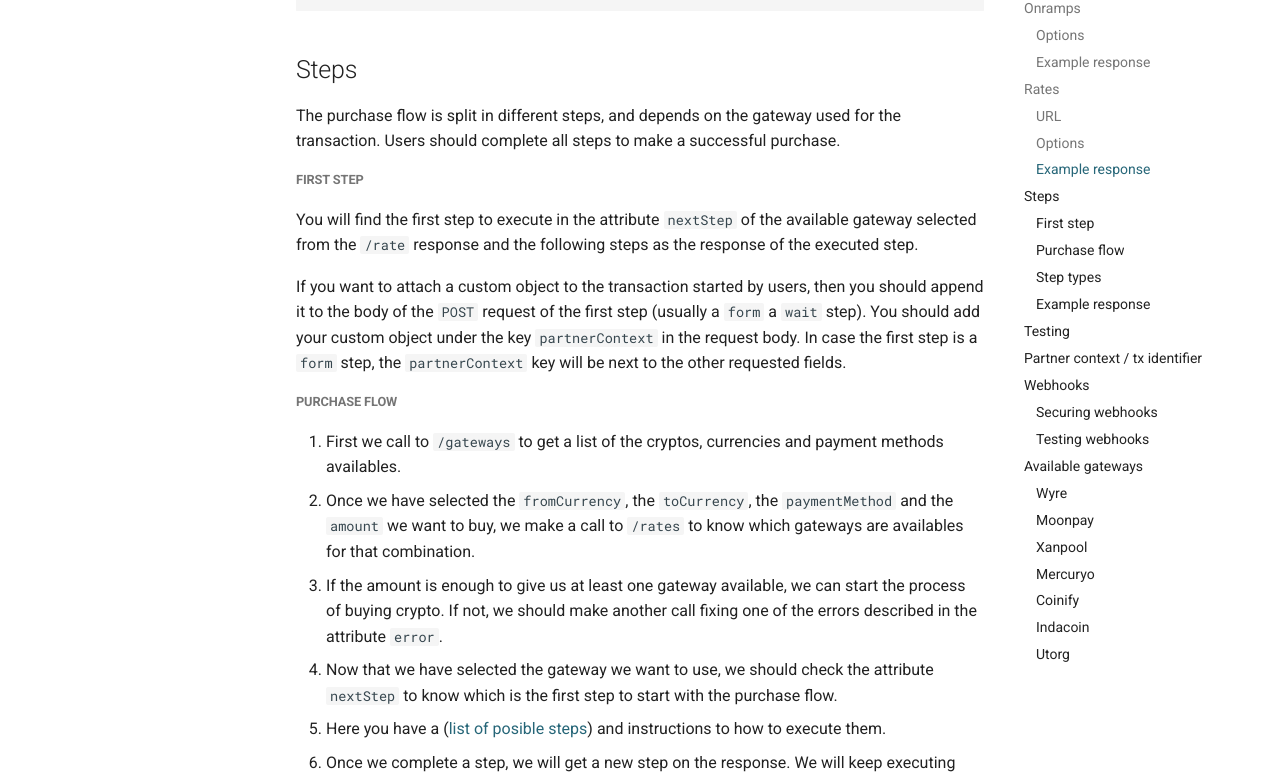
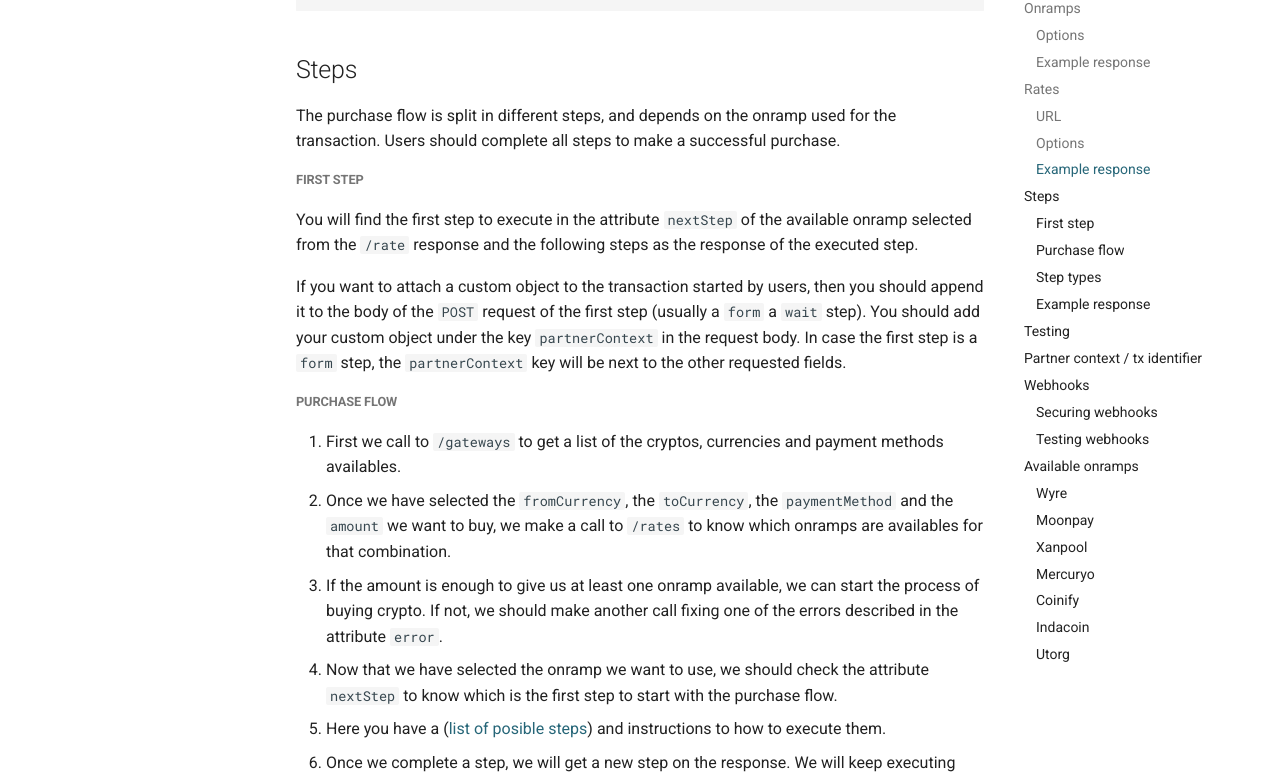
Before and after one commit to onramper/docs, an MkDocs documentation site: the page built from docs/API-Reference.md, in a window 1280 px wide and 1400 px high, scrolled down 3417 px. Shown: the part 154-928 px from the top of the window. Built offline with MkDocs 1.6.1 and Material for MkDocs 9.7.7, drawn with Linux system fonts in a browser that asks for light colours; some of the changed text lies outside the part shown.

Commit message:
Gateway > Onramp, added whitelist > support flow.

````diff
--- a/docs/API-Reference.md
+++ b/docs/API-Reference.md
@@ -140,20 +140,20 @@ Url variables `{fromCurrency}` and `{toCurrency}` should be filled with currency
 
 ## Steps
 
-The purchase flow is split in different steps, and depends on the gateway used for the transaction. Users should complete all steps to make a successful purchase.
+The purchase flow is split in different steps, and depends on the onramp used for the transaction. Users should complete all steps to make a successful purchase.
 
 ##### First step
 
-You will find the first step to execute in the attribute `nextStep` of the available gateway selected from the `/rate` response and the following steps as the response of the executed step.
+You will find the first step to execute in the attribute `nextStep` of the available onramp selected from the `/rate` response and the following steps as the response of the executed step.
 
 If you want to attach a custom object to the transaction started by users, then you should append it to the body of the `POST` request of the first step (usually a `form` a `wait` step). You should add your custom object under the key `partnerContext` in the request body. In case the first step is a `form` step, the `partnerContext` key will be next to the other requested fields.
 
 ##### Purchase flow
 
 1. First we call to `/gateways` to get a list of the cryptos, currencies and payment methods availables.
-2. Once we have selected the `fromCurrency`, the `toCurrency`, the `paymentMethod` and the `amount` we want to buy, we make a call to `/rates` to know which gateways are availables for that combination.
-3. If the amount is enough to give us at least one gateway available, we can start the process of buying crypto. If not, we should make another call fixing one of the errors described in the attribute `error`.
-4. Now that we have selected the gateway we want to use, we should check the attribute `nextStep` to know which is the first step to start with the purchase flow.
+2. Once we have selected the `fromCurrency`, the `toCurrency`, the `paymentMethod` and the `amount` we want to buy, we make a call to `/rates` to know which onramps are availables for that combination.
+3. If the amount is enough to give us at least one onramp available, we can start the process of buying crypto. If not, we should make another call fixing one of the errors described in the attribute `error`.
+4. Now that we have selected the onramp we want to use, we should check the attribute `nextStep` to know which is the first step to start with the purchase flow.
 5. Here you have a ([list of posible steps](#steps)) and instructions to how to execute them.
 6. Once we complete a step, we will get a new step on the response. We will keep executing steps until the flow is finished.
 
@@ -167,7 +167,7 @@ If you want to attach a custom object to the transaction started by users, then
 | ---------------------- | ---------------------------------------------------------------------------------------------------------------------------------------------------------------------------------------------------------------------------------------------------------------------------------------------------------------------------------------------------------------------------- |
 | wait                   | Waiting step. The server is processing some data and there's no action to be done now, user should wait. To execute make a `POST` request to the `url` attribute. The response will be another waiting step until the server has finished the current data processing, the app should query the following waiting steps until the server responds with another type of step. |
 | form                   | Form step. Describes a set of fields that should be filled by the user. To execute, make a `POST` request to the `url` attribute with the fields as a body request.                                                                                                                                                                                                          |
-| iframe                 | External widget/iframe step, required in the flow of some gateways (for payment/KYC). To execute this step, display to the user an iframe of the `url` attribute, listen to 'messages' of the iframe window to get the next step.                                                                                                                                            |
+| iframe                 | External widget/iframe step, required in the flow of some onramps (for payment/KYC). To execute this step, display to the user an iframe of the `url` attribute, listen to 'messages' of the iframe window to get the next step.                                                                                                                                            |
 | redirect               | The user should be redirected to the url specified in the `url` attribute. Listen to 'messages' of the redirected window to get the next step.                                                                                                                                                                                                                               |
 | pickOne                | User can choose to complete one of the steps listed in the `options` attribute.                                                                                                                                                                                                                                                                                              |
 | file                   | User should upload a file. To execute make a `PUT` request to the `url` attribute.                                                                                                                                                                                                                                                                                           |
@@ -298,7 +298,7 @@ In order to receive webhooks, you must provide Onramper with a URL that the webh
 | outCurrency `string`       | The identifier of the cryptocurrency the user wants to purchase.                    |
 | purchaseAmount `number     | undefined`                                                                          | A positive integer representing the value of the crypto purchased in `inCurrency` currency. |
 | timestamp `number`         | Time at which the object was created. Returned as Unix timestamp.                   |
-| gatewayIdentifier `string` | The identifier of the gateway used to execute the purchase.                         |
+| gatewayIdentifier `string` | The identifier of the onramp used to execute the purchase.                          |
 | medium `string             | undefined`                                                                          | Payment method used by the user.                                                            |
 | partnerContext `object     | undefined`                                                                          | Custom context of this event. Free context for partners to receive in webhooks.             |
 
@@ -348,8 +348,10 @@ curl -X POST -d "{\"type\":\"transaction_completed\",\"payload\":{\"txId\":\"WO_
 ```
 
 
-## Available gateways
-All gateways are available through API. However, most gateways will require you to display their widget at some stage during the transaction. The exceptions to this are Moonpay & Wyre, where you can fully customize the flow.
+## Available onramps
+All onramps are available through API. However, most onramps will require you to display their widget at some stage during the transaction. The exceptions to this are Moonpay (in select cases) & Wyre, where you can fully customize the flow.
+
+To enable fully a fully integrated experience with all onramps please contact <a href="mailto:support@onramper.com>support@onramper.com</a> and request your domain to be whitelisted.
 
 #### Wyre
 
````
